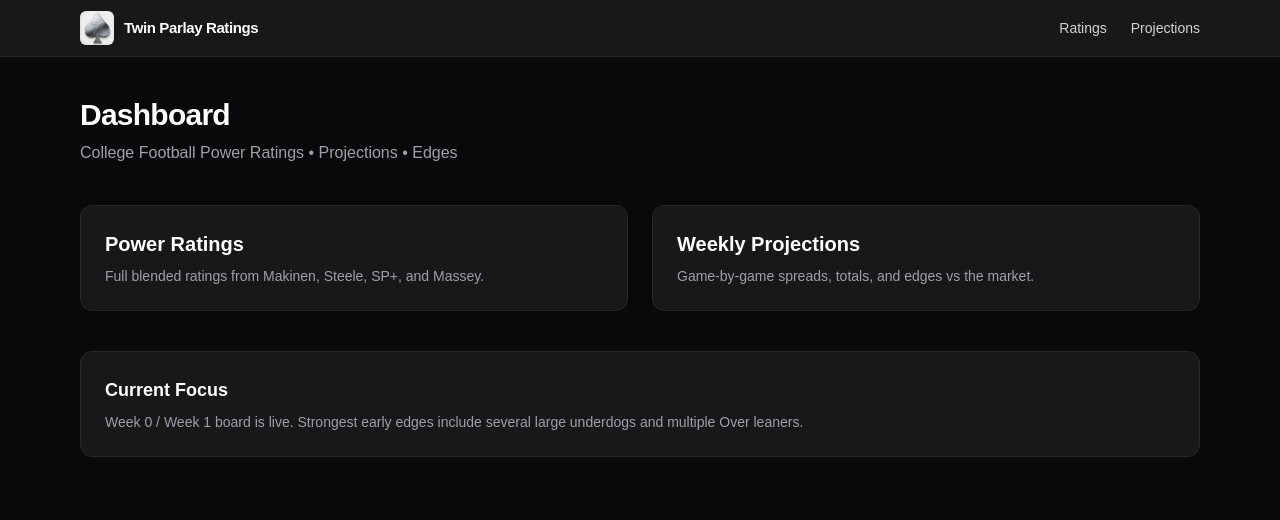
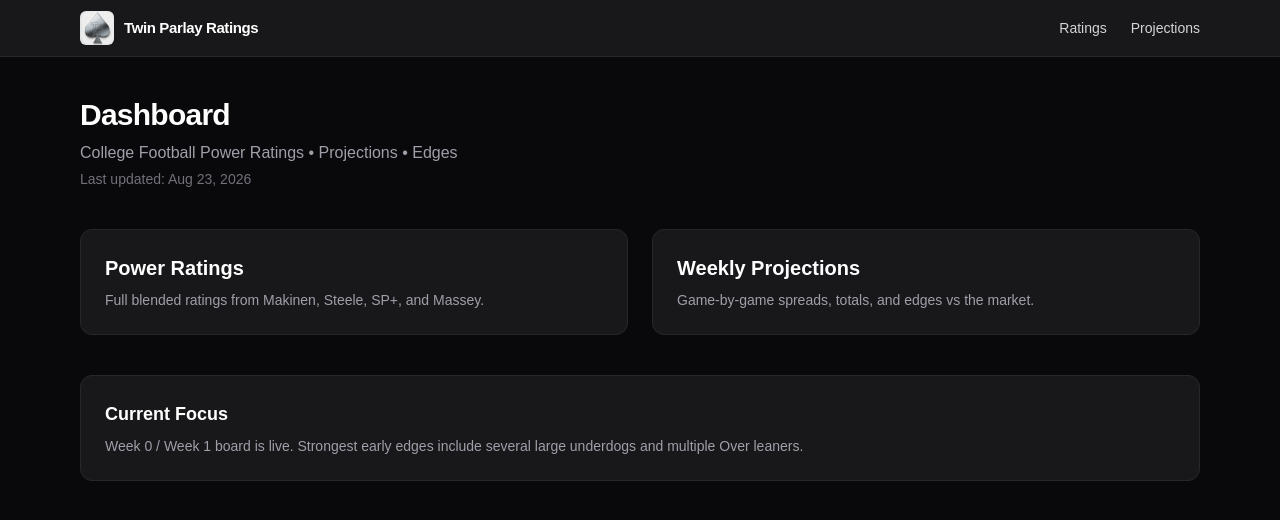
Before and after one commit to tecmosuperhawk/twin-parlay-football-ratings, a Next.js app: page / in a window 1280 px wide. Shown: the top 520 px of the page. Built offline with nearby package versions, Linux system fonts and the light colour scheme.

Commit message:
Add last-updated stamp, game count, Miami (FL) rename

```diff
--- a/src/app/page.tsx
+++ b/src/app/page.tsx
@@ -1,6 +1,6 @@
-import Link from "next/link";
+export default function Home() {
+  const lastUpdated = "Aug 23, 2026"; // bump this when you re-run the model
 
-export default function Home() {
   return (
     <main className="min-h-screen bg-zinc-950 text-white">
       <div className="max-w-6xl mx-auto px-4 py-10">
@@ -9,10 +9,13 @@ export default function Home() {
           <p className="text-zinc-400 mt-2">
             College Football Power Ratings • Projections • Edges
           </p>
+          <p className="text-zinc-500 text-sm mt-1">
+            Last updated: {lastUpdated}
+          </p>
         </div>
 
         <div className="grid gap-6 md:grid-cols-2">
-          <Link
+          <a
             href="/ratings"
             className="block rounded-xl border border-zinc-800 bg-zinc-900 p-6 hover:border-zinc-600 transition"
           >
@@ -20,9 +23,9 @@ export default function Home() {
             <p className="text-zinc-400 text-sm">
               Full blended ratings from Makinen, Steele, SP+, and Massey.
             </p>
-          </Link>
+          </a>
 
-          <Link
+          <a
             href="/projections"
             className="block rounded-xl border border-zinc-800 bg-zinc-900 p-6 hover:border-zinc-600 transition"
           >
@@ -30,7 +33,7 @@ export default function Home() {
             <p className="text-zinc-400 text-sm">
               Game-by-game spreads, totals, and edges vs the market.
             </p>
-          </Link>
+          </a>
         </div>
 
         <div className="mt-10 rounded-xl border border-zinc-800 bg-zinc-900 p-6">
--- a/src/app/projections/page.tsx
+++ b/src/app/projections/page.tsx
@@ -243,6 +243,10 @@ export default function ProjectionsPage() {
               </tbody>
             </table>
           </div>
+            <p className="text-sm text-zinc-500 mt-4 text-right">
+              Showing {filtered.length} of {games.length} games
+            </p>
+          </>
         )}
       </div>
     </main>
```
